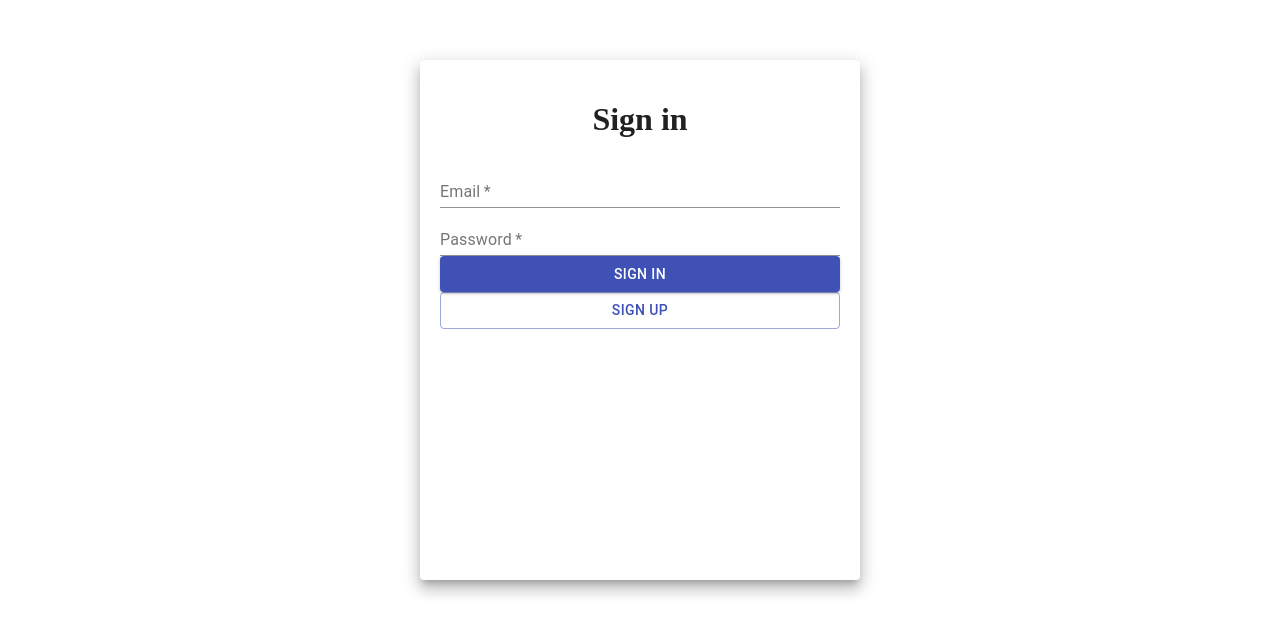
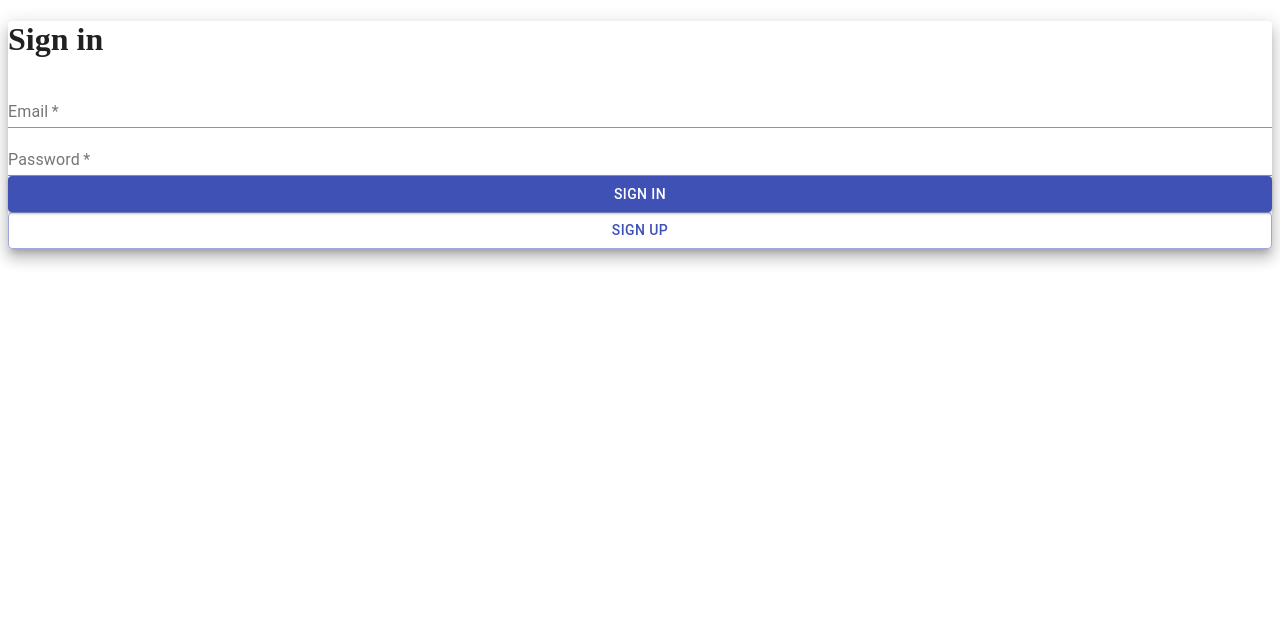
Before and after one commit to Stickman008/rationaler, a Next.js app: page /Login in a window 1280 px wide. Shown: the top 634 px of the page. Built offline with nearby package versions, Linux system fonts and the light colour scheme.

Commit message:
Fix firebase config

```diff
--- a/src/config.js
+++ b/src/config.js
@@ -1,7 +1,7 @@
 import firebase from "firebase/app";
 import "firebase/auth";
 
-const firebaseConfig = {
+const firebaseConfig = firebase.initializeApp({
   apiKey: "AIzaSyC5vGpsXEt90WWNPqf3krGM-W0oEbbbDoc",
   authDomain: "rationaler-df1f5.firebaseapp.com",
   projectId: "rationaler-df1f5",
@@ -9,10 +9,9 @@ const firebaseConfig = {
   messagingSenderId: "647126709888",
   appId: "1:647126709888:web:3329c916550fd17f65d865",
   measurementId: "G-W6LQEDP17Z",
-};
+});
 
 // Initialize Firebase
-firebase.initializeApp(firebaseConfig);
 // firebase.analytics();
 
 export default firebaseConfig;
--- a/src/pages/Login.css
+++ b/src/pages/Login.css
@@ -1,4 +1,4 @@
-.main__login {
+/* .main__login {
   min-height: 500px;
   margin: auto;
 }
@@ -16,4 +16,4 @@
 
 .main__form > h1 {
   text-align: center;
-}
+} */
--- a/src/pages/Login.js
+++ b/src/pages/Login.js
@@ -26,8 +26,8 @@ function LogIn() {
 
   return (
     <div className="main__login">
-      <Paper elevation={10} className="main__paper">
-        <form className="main__form" onSubmit={handleSubmit}>
+      <Paper elevation={10} className="main__login__paper">
+        <form className="main__login__form" onSubmit={handleSubmit}>
           <h1>Sign in</h1>
           <TextField
             label="Email"
--- a/src/pages/SignUp.css
+++ b/src/pages/SignUp.css
@@ -1,27 +1,29 @@
 .main__signup {
   overflow: hidden;
-  display: flex;
-  align-items: center;
+  background-color: ghostwhite;
+  position: relative;
+  margin: -10px;
 }
 
-.main__paper {
+.main__signup__paper {
   text-align: center;
   padding: 20px;
+  margin: 20px auto;
   width: 400px;
   height: 250px;
 }
 
-.main__paper > h1 {
+.main__signup__paper > h1 {
   -webkit-user-select: none;
   -moz-user-select: none;
   -ms-user-select: none;
   user-select: none;
 }
 
-.main__form {
+/* .main__signup__form {
 
-}
+} */
 
-.main__form > Button {
+.main__signup__form > Button {
   margin-top: 20px;
 }
--- a/src/pages/SignUp.js
+++ b/src/pages/SignUp.js
@@ -29,9 +29,9 @@ function SignUp() {
 
   return (
     <div className="main__signup">
-      <Paper elevation={10} className="main__paper">
+      <Paper elevation={10} className="main__signup__paper">
         <h1>Sign Up</h1>
-        <form onSubmit={handleSubmit} className="main__form">
+        <form onSubmit={handleSubmit} className="main__signup__form">
           <TextField
             label="Email"
             placeholder="Enter email"
```
